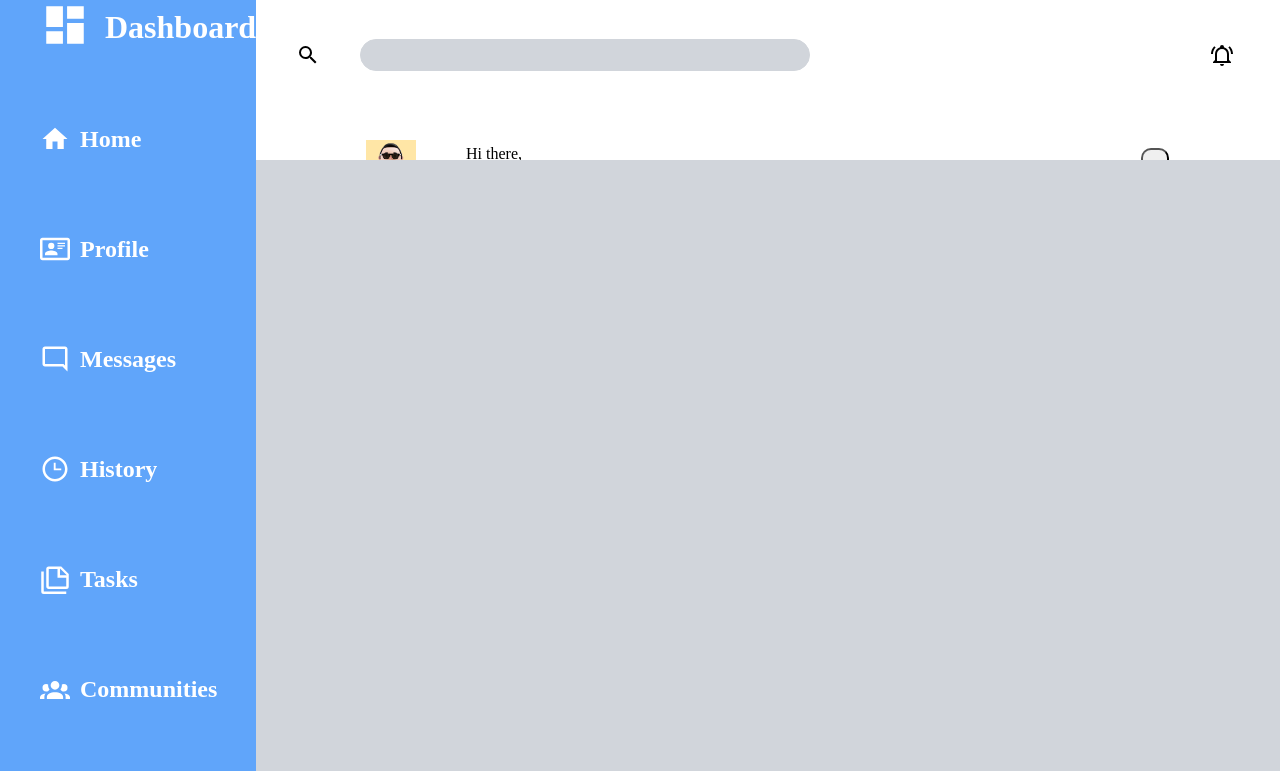
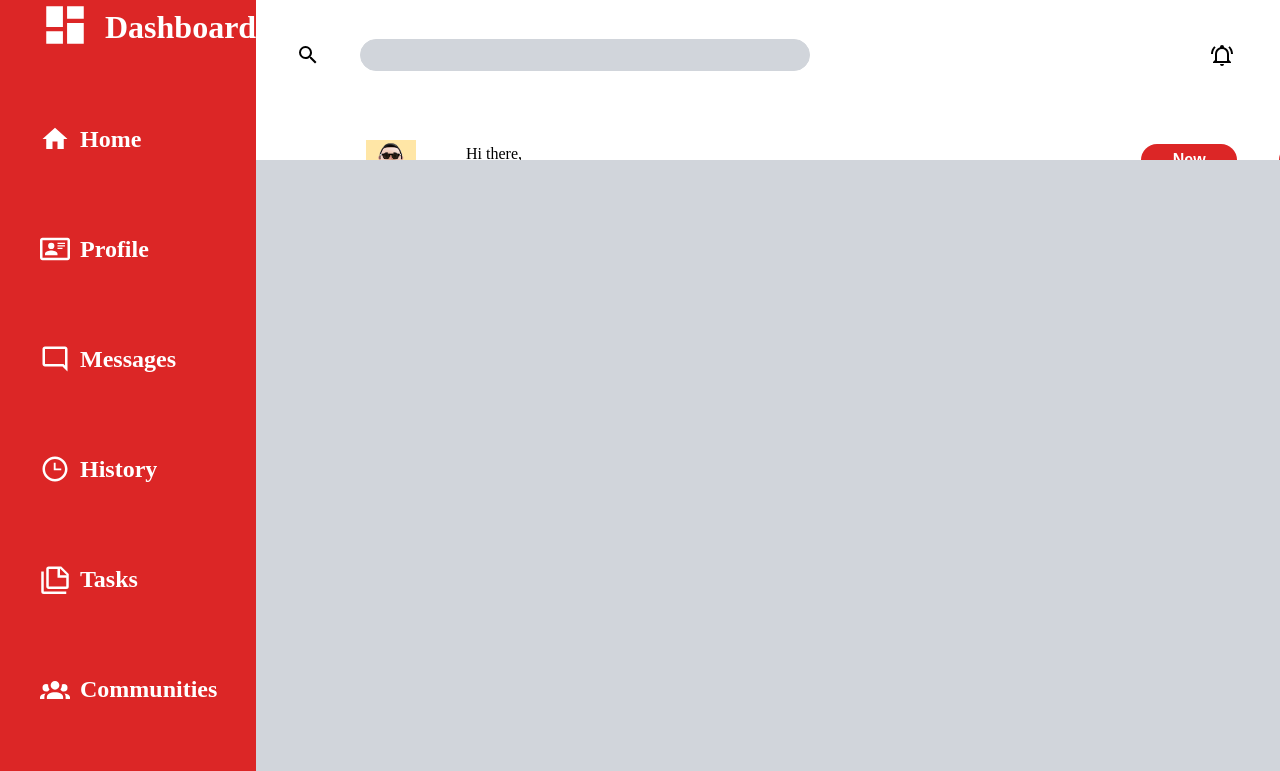
Before and after one commit to EvanO3/Admin_Dashboard, a plain HTML site: page index.html in a window 1280 px wide. Shown: the top 771 px of the page. Drawn offline with Linux system fonts and the light colour scheme.

Commit message:
added styling and layout of button

```diff
--- a/style.css
+++ b/style.css
@@ -12,7 +12,7 @@
 
 
 .sidebar{
-   background-color: #60a5fa;
+   background-color: #dc2626;
    height: 100vh;
 }
 
@@ -114,8 +114,15 @@ Fix this css to match navbar in pick
 }
 
  .btn{
- width:28px;
- height:35px;
- border-radius:10px;
+border: none;
+  width: 6rem;
+  height: 2rem;
+  font-weight: bold;
+  border-radius: 20px;
+  font-size: 1rem;
+  background-color: #dc2626;
+  color:var(--text-color);
+  margin-bottom: 10px;
+
 
  }
```
